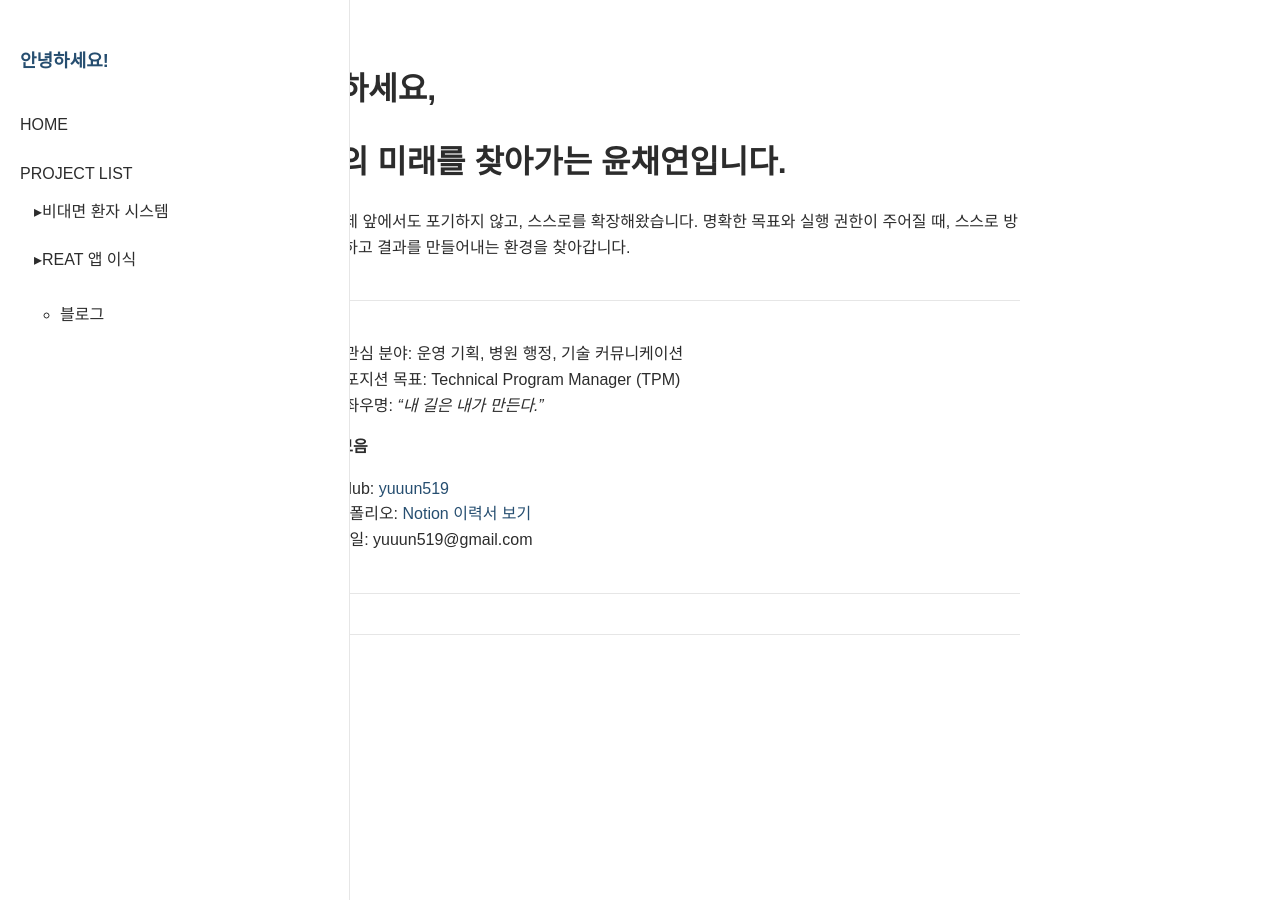
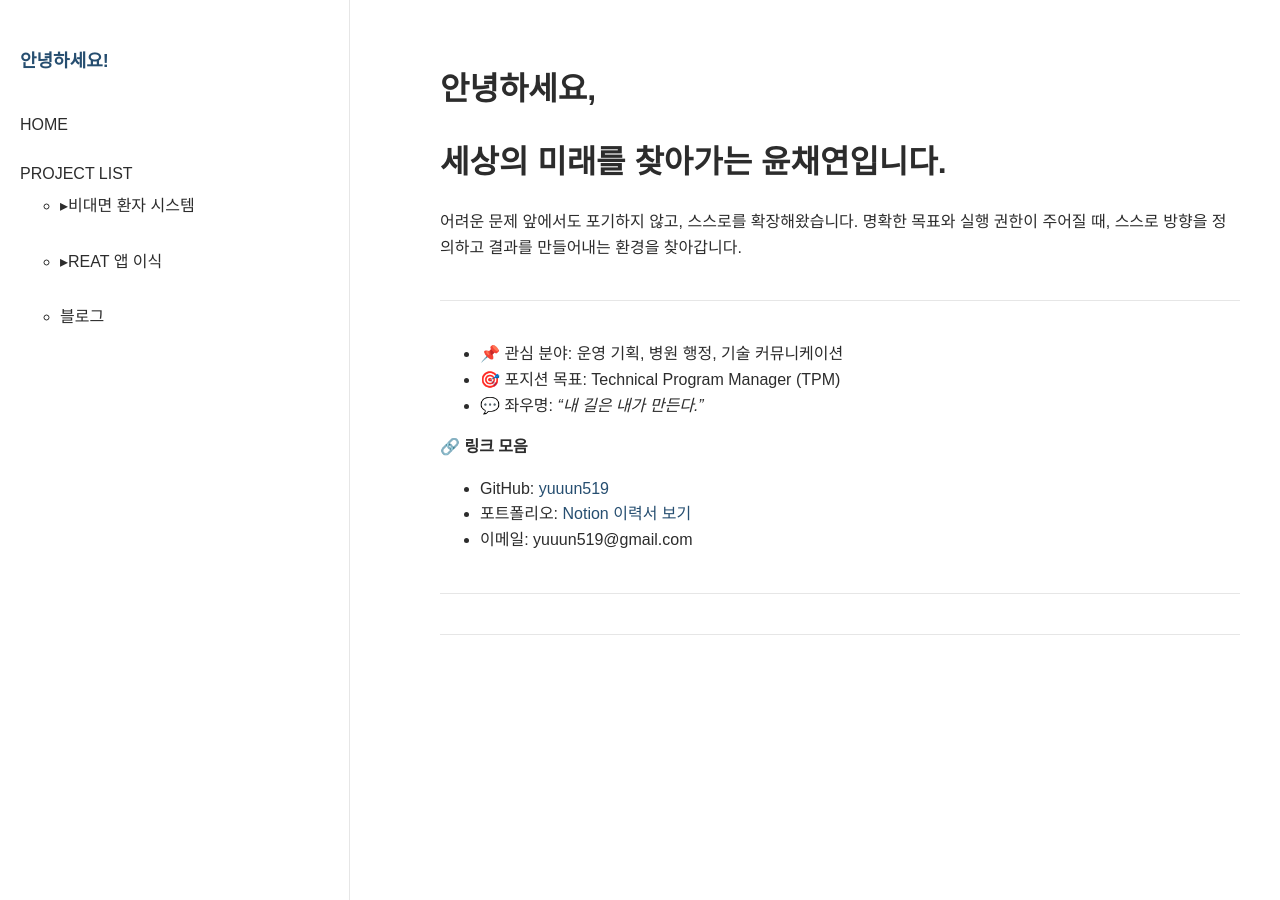
Before and after one commit to yuuun519/yuuun519.github.io, a Jekyll site: the page built from index.md, in a window 1280 px wide. Built offline with Jekyll 4.4.1, drawn with Linux system fonts in a browser that asks for light colours; some web fonts are replaced.

Commit message:
ver 0.0.10

```diff
--- a/assets/style.css
+++ b/assets/style.css
@@ -72,24 +72,13 @@ body {
   color: #264e70;
 }
 
-/* 접혔다 펴지는 프로젝트 목록 */
 
-.sub-nav {
-  list-style: none;
-  padding-left: 14px;
-  margin-top: 6px;
-}
-
-.sub-nav li {
-  margin-bottom: 10px;
-  font-weight: normal;
-}
 
 /* 콘텐츠 */
 .content {
-  margin-left: 240px;
+  margin-left: 400px;
   padding: 60px 40px;
-  max-width: 820px;
+  max-width: 900px;
   width: 100%;
   box-sizing: border-box;
 }
```
